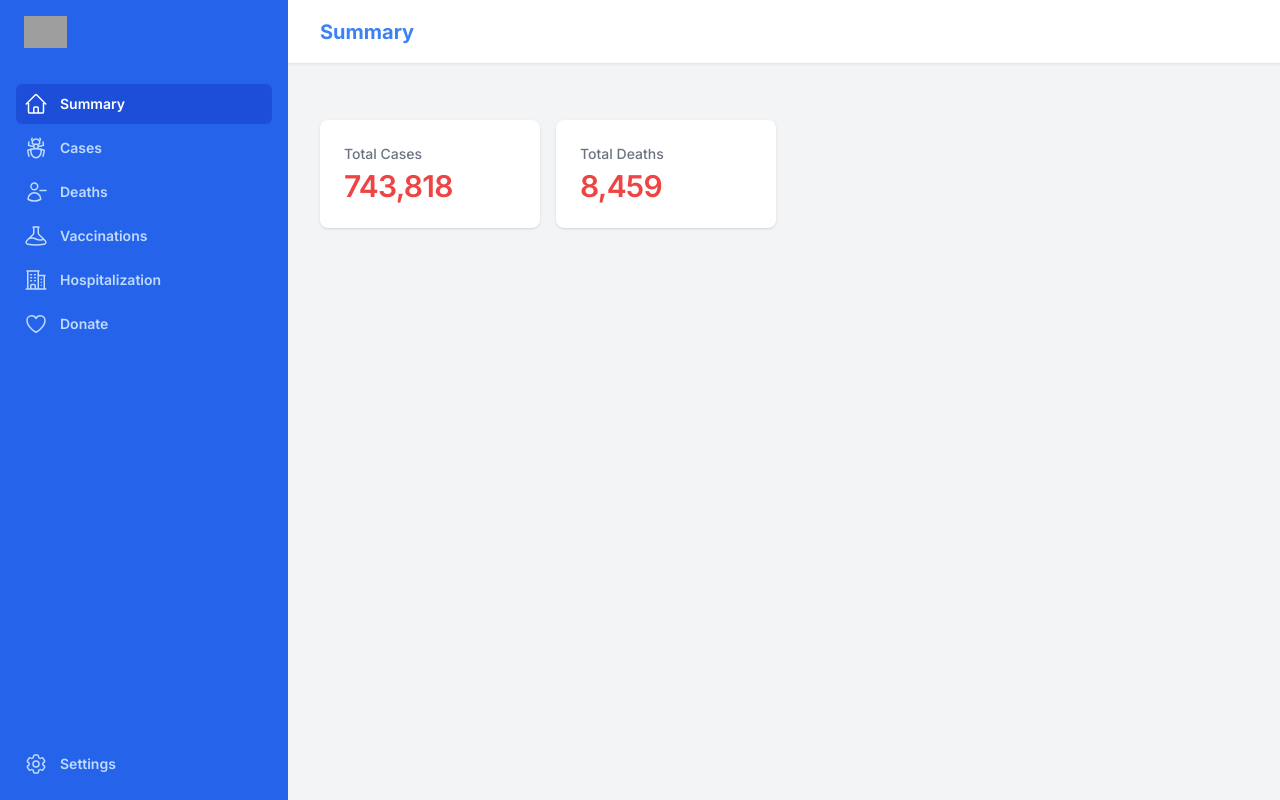
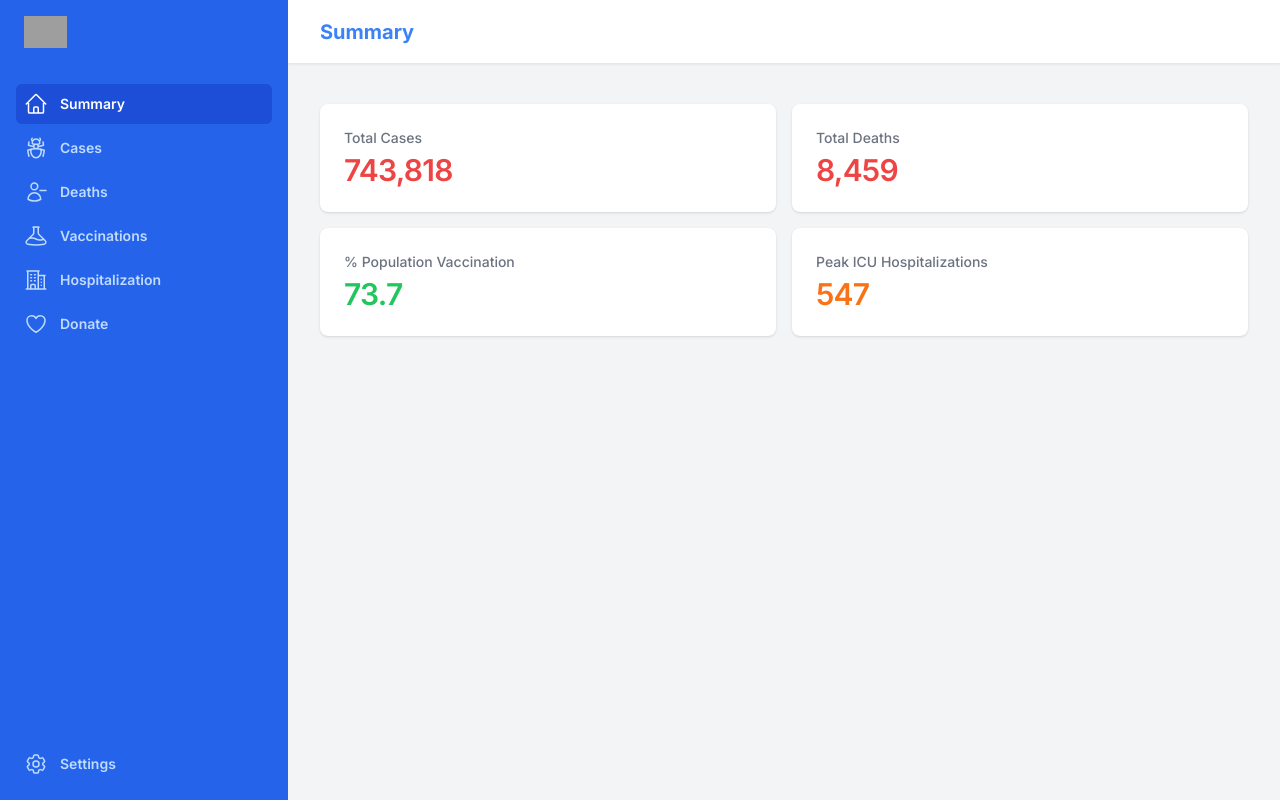
Before and after one commit to anthony-df-nguyen/occovid-next, a Next.js app: page / in a window 1280 px wide. Built offline with nearby package versions, Linux system fonts and the light colour scheme; grey boxes are pictures that could not be loaded.

Commit message:
added tiles to home page and made them links

```diff
--- a/app/page.tsx
+++ b/app/page.tsx
@@ -5,16 +5,30 @@ export default function Home() {
   return (
     <main className="">
       <Shell pageURL="/" title="Summary">
-        <div className="mt-4 grid gap-4 md:grid-cols-2 lg:grid-cols-4">
+        <div className="grid gap-4 md:grid-cols-2 lg:grid-cols-2">
           <StatCard
             name="Total Cases"
             value={summarizedToDates.cases.total_cases_repo}
             color="text-red-500"
+            href="/cases"
           />
           <StatCard
             name="Total Deaths"
             value={summarizedToDates.deaths.total_dth_date}
             color="text-red-500"
+            href="/deaths"
+          />
+                    <StatCard
+            name="% Population Vaccination"
+            value={summarizedToDates.totalDoses.oc_pop_fully_vaxed}
+            color="text-green-500"
+            href="/vaccinations"
+          />
+                    <StatCard
+            name="Peak ICU Hospitalizations"
+            value={summarizedToDates.hospitalized.peakICU}
+            color="text-orange-500"
+            href="/hospitalizations"
           />
         </div>
       </Shell>
--- a/components/ui/StatCard.tsx
+++ b/components/ui/StatCard.tsx
@@ -1,15 +1,18 @@
 import React from "react";
 import Card from "./Card";
 import classNames from "@/utils/makeClassNames";
+import Link from "next/link";
 
 type Props = {
   name: string;
   value: number | string;
   color?: string;
+  href?: string;
 };
 
-export default function StatCard({ name, value, color }: Props) {
+export default function StatCard({ name, value, color, href }: Props) {
   return (
+    <Link href={href ? href : ""}>
       <Card>
         <dt className="truncate text-sm font-medium text-gray-500">{name}</dt>
         <dd
@@ -19,7 +22,8 @@ export default function StatCard({ name, value, color }: Props) {
           )}
         >
           {value.toLocaleString()}
-      </dd>
+        </dd>{" "}
       </Card>
+    </Link>
   );
 }
```
Lines whose indentation alone changed are shown as unchanged.
